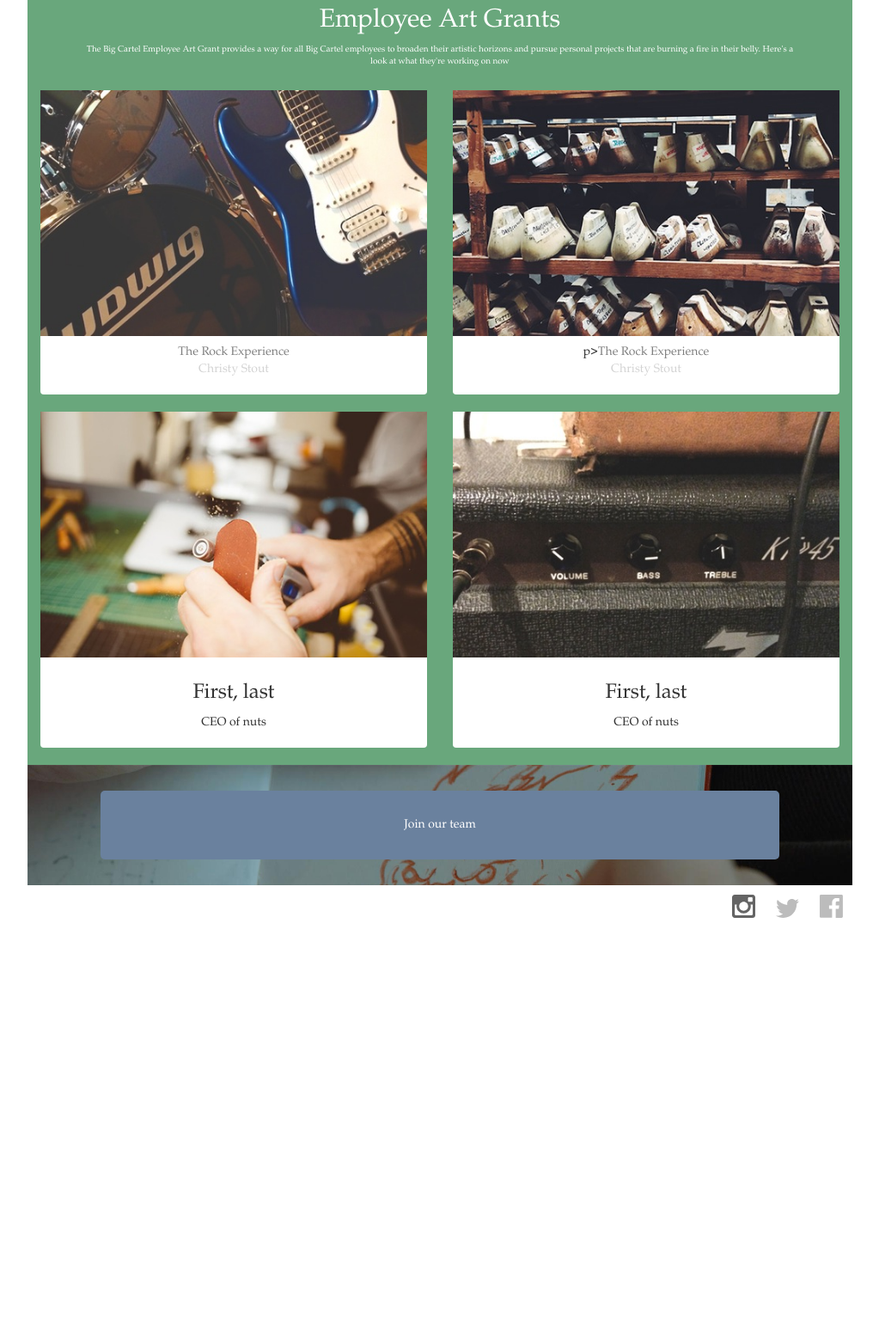
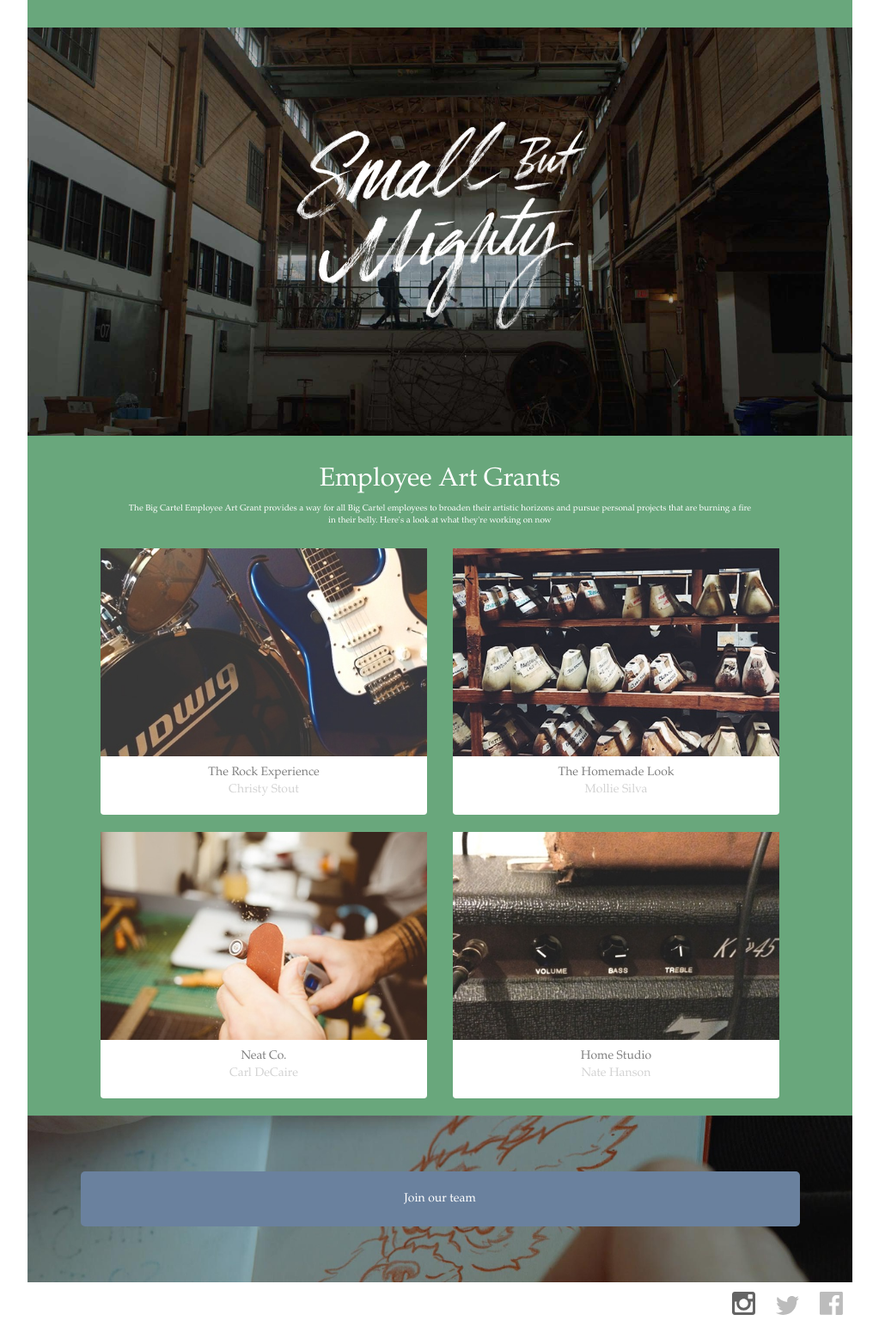
Before and after one commit to Vicula/assignment-07, a plain HTML site: page index.html in a window 1280 px wide. Shown: the part 941-2499 px from the top of the page at 86% size, without its empty margins (128-1151 px from the left). Before the commit the page ends 2037 px from the top, so only its background shows below. Drawn offline with nearby package versions, Linux system fonts and the light colour scheme; files whose address does not match are found by name.

Commit message:
second commit while home

```diff
--- a/index.html
+++ b/index.html
@@ -109,6 +109,11 @@
                   </div>
                </div>
             </div>
+            <div class="container-fluid middlepic">
+               <div class="row imgcont">
+                  <img src="images/assets/solrod-small-but-mighty.png" alt="..">
+               </div>
+            </div>
             <div class="container-fluid text-center middletext">
                <h2>Employee Art Grants</h2>
                <p>The Big Cartel Employee Art Grant provides a way for all Big Cartel employees to broaden their artistic horizons and pursue personal projects that are burning a fire in their belly. Here's a look at what they're working on now</p>
@@ -128,8 +133,8 @@
                     <div class="thumbnail">
                       <img src="images/assets/employee-project-handmade-look.jpg" alt="shoes">
                       <div class="caption">
-                        p><span class="pictitle">The Rock Experience</span><br>
-                        <span class="picdesc">Christy Stout</span></p>
+                        <p><span class="pictitle">The Homemade Look</span><br>
+                        <span class="picdesc">Mollie Silva</span></p>
                       </div>
                     </div>
                   </div>
@@ -137,8 +142,8 @@
                     <div class="thumbnail">
                       <img src="images/assets/employee-project-neat-co.jpg" alt="filing stuff">
                       <div class="caption">
-                     <h3>First, last</h3>
-                     <p>CEO of nuts</p>
+                        <p><span class="pictitle">Neat Co.</span><br>
+                        <span class="picdesc">Carl DeCaire</span></p>
                       </div>
                     </div>
                   </div>
@@ -146,13 +151,14 @@
                     <div class="thumbnail">
                       <img src="images/assets/employee-project-home-studio.jpg" alt="speaker">
                       <div class="caption">
-                     <h3>First, last</h3>
-                     <p>CEO of nuts</p>
+                        <p><span class="pictitle">Home Studio</span><br>
+                        <span class="picdesc">Nate Hanson</span></p>
                       </div>
                     </div>
                   </div>
                </div>
             </div>
+
             <div class="container-fluid botbutbox">
                <button class="btn btn-primary btn-block botbut">Join our team</button>
             </div>
--- a/scss/main.scss
+++ b/scss/main.scss
@@ -36,14 +36,24 @@ $desktop-screen: 1024px;
    padding: 15px 45px;
 
    @media screen and (min-width: $tablet-screen) {
-      margin: 0 50px;
+      margin: 0 70px;
    }
     h1 {
       font-size: 20px;
+      @media screen and (min-width: $tablet-screen) {
+         font-size: 32px;
+         margin-bottom: 20px;
+      }
    }
    p {
       font-size: 10px;
       color: gray;
+      @media screen and (min-width: $tablet-screen) {
+         font-size: 12px;
+         line-height: 1.5;
+         margin: auto 80px;
+         margin-bottom: 40px;
+      }
    }
 
 }
@@ -61,6 +71,7 @@ $desktop-screen: 1024px;
 
    @media screen and (min-width: $tablet-screen) {
       color: white;
+      margin: 0 70px;
       p{
          color: white;
       }
@@ -72,7 +83,7 @@ $desktop-screen: 1024px;
    padding: 0;
 
    @media screen and (min-width: $tablet-screen) {
-      margin:0 35px;
+      margin:0 55px;
    }
 
    .picnail {
@@ -129,9 +140,9 @@ $desktop-screen: 1024px;
 
 
    .botbut {
-      width: 85%;
-      margin: 30px auto;
-      height: 10%;
+      width: 90%;
+      margin: 65px auto;
+      height: 8%;
       background: rgb(106, 129, 158);
       border: none;
       border-radius: 5px;
@@ -166,7 +177,7 @@ $desktop-screen: 1024px;
    }
 }
 .botpiccol {
-
+   margin-bottom: 40px;
 
 
    .pictitle {
@@ -184,4 +195,33 @@ $desktop-screen: 1024px;
 
       }
    }
+   @media screen and (min-width: $tablet-screen) {
+      margin: 0 55px;
+   }
 }
+.middlepic {
+   padding: 100px 50px;
+   display: none;
+   height: 475px;
+
+   @media screen and (min-width: $tablet-screen) {
+      display: block;
+      background: url(../images/assets/solrod-team-background.jpg) center center no-repeat;
+      background-size: cover;
+
+   }
+
+   .imgcont {
+      width: 40%;
+      margin: auto;
+   }
+   div {
+
+
+      img {
+         margin: auto;
+      }
+   }
+
+
+}
```
Also changed, not shown: css/styles.css, 1 other file. Lines whose indentation alone changed are shown as unchanged.
